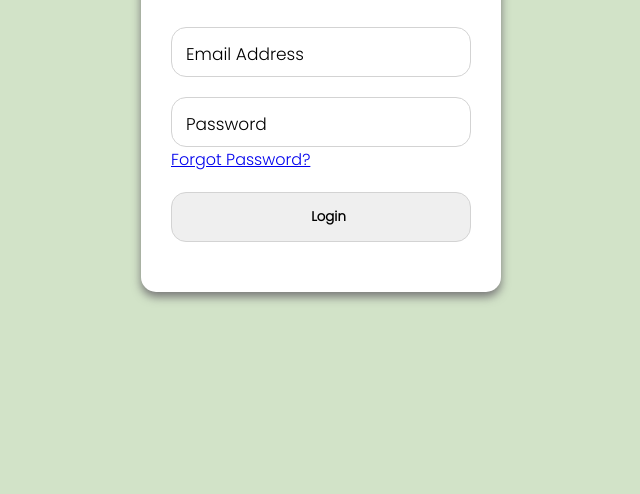
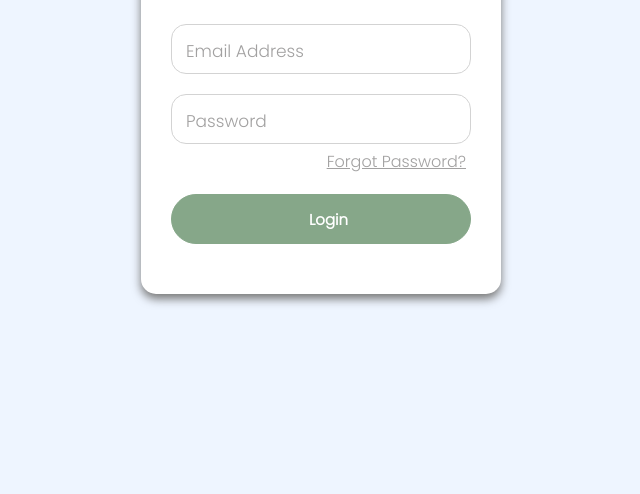
Before and after one commit to DiwasLamichhane/Login-Page, a plain HTML site: page index.html in a window 1280 px wide. Shown: the part 306-800 px from the top of the page, without its empty margins (319-959 px from the left). Drawn offline with Linux system fonts and the light colour scheme.

Commit message:
Update style.css

```diff
--- a/style.css
+++ b/style.css
@@ -11,7 +11,7 @@
 html,body{
     height: 100%;
     width: 100%;
-    background-color: #D2E3C8;
+    background-color: #EEF5FF;
     display: grid;
     place-items: center;
 }
@@ -28,7 +28,7 @@ html,body{
     background-color: #86A789;
     font-size: 30px;
     font-weight: 600;
-    color: #def8cf;
+    color: #ffffff;
     text-align: center;
     border-radius: 15px 15px 0 0;
 }
@@ -45,10 +45,16 @@ html,body{
     height: 100%;
     width: 100%;
     font-weight: 600;
+    font-size: 15px;
     padding-left: 15px;
     border: 1px solid lightgrey;
     border-radius: 15px;
     outline: none;
+}
+#main form .interface input:focus,
+#main form .interface input:valid
+{
+    border-color: #86A789;
 }
 #main form .interface label{
     position: absolute;
@@ -57,10 +63,36 @@ html,body{
     pointer-events: none;
     transition: all 0.3s ease;
     font-size: 17px;
+    color: rgb(162, 161, 161);
 }
-#main form .interface input:focus ~ label{
+#main form .interface input:focus ~ label,
+#main form .interface input:valid ~ label{
  top: -23%;
  font-size: 16px;
  color: #86A789;
  background-color: white;
 }
+#main form .passforgot{
+    color: #86A789;
+    display: flex;
+    justify-content: right;
+    margin: 5px;
+}
+#main form .passforgot a{
+    color: rgb(162, 161, 161);
+}
+#main form .interface input[type="submit"]{
+    color: #ffffff;
+    background-color: #86A789;
+    font-size: 15px;
+    cursor: pointer;
+    transition: all 0.3 ease;
+    border-radius: 30px;
+}
+#main form .interface input[type="submit"]:active{
+    transform: scale(0.95);
+}
+#main form .signup, #main form .signup a{
+    color: rgb(162, 161, 161);
+    margin: 7px;
+}
```
